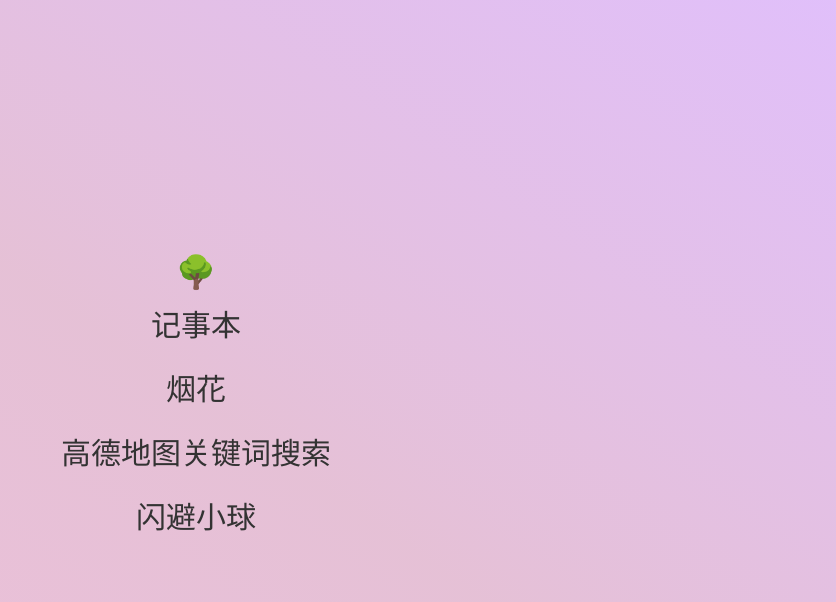
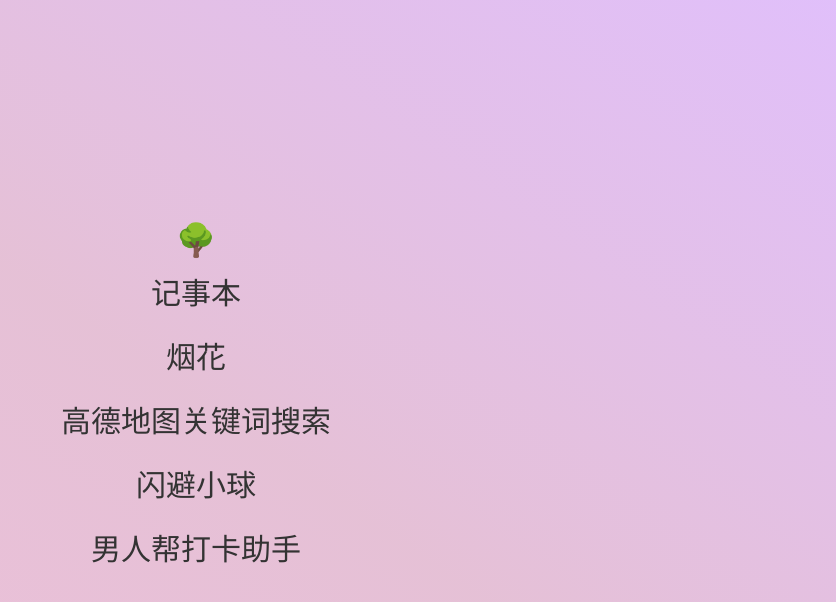
Before and after one commit to cosy247/Domes, a plain HTML site: page index.html in a window 1280 px wide. Shown: the whole page, without its empty margins (444-1280 px from the left). Drawn offline with Linux system fonts and the light colour scheme.

Commit message:
✨feat(首页): 名称和地址分离

```diff
--- a/index.html
+++ b/index.html
@@ -45,7 +45,13 @@
     <script>
         (() => {
             /** 跳转路由 */
-            const hrefs = ['记事本', '烟花', '高德地图关键词搜索', '闪避小球'];
+            const hrefs = [
+                { title: '记事本', url: '记事本' },
+                { title: '烟花', url: '烟花' },
+                { title: '高德地图关键词搜索', url: '高德地图关键词搜索' },
+                { title: '闪避小球', url: '闪避小球' },
+                { title: '男人帮打卡助手', url: 'PunchInAssistant' },
+            ];
 
             /**
              * @description: 获取随机整数
@@ -59,7 +65,7 @@
                 <h1>
                     ${['🚀', '🚂', '🎨', '🎲', '📰', '🧮', '💵', '🥀', '🌺', '🍂', '🌳', '🚒', '🛫', '🏕️', '🥰', '🌟', '🌊'][getRandom(17)]}
                 </h1>
-                ${hrefs.map((item) => `<a href="./${item}">${item}</a>`).join('')}
+                ${hrefs.map((item) => `<a href="./${item.url}">${item.title}</a>`).join('')}
             `;
 
             // 设置背景
```
Also changed, not shown: PunchInAssistant/index.html (renamed from 微信分享/index.html), PunchInAssistant/js/api.js (renamed from 微信分享/js/api.js), PunchInAssistant/js/sha1.js (renamed from 微信分享/js/sha1.js).
